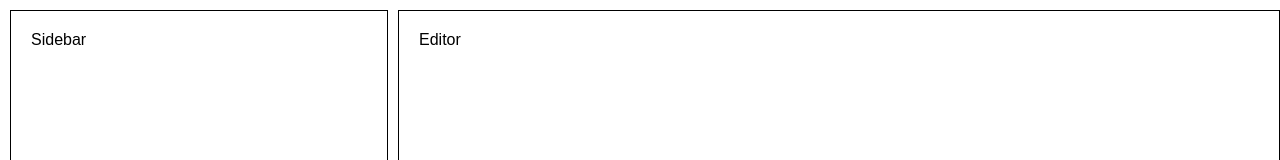
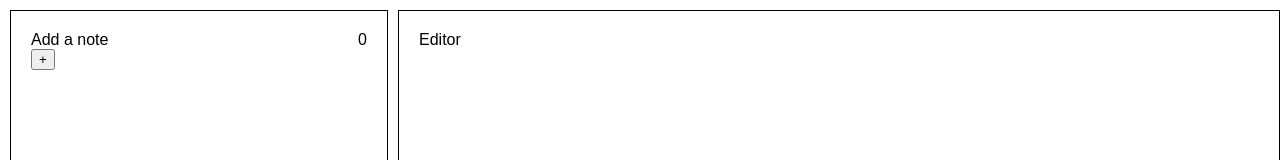
Before and after one commit to purohitdheeraj/Notes-App, a React (Vite) app: page / in a window 1280 px wide. Shown: the top 160 px of the page. Built offline with nearby package versions, Linux system fonts and the light colour scheme.

Commit message:
Feat : Sidebar ✅

```diff
--- a/package.json
+++ b/package.json
@@ -10,6 +10,7 @@
   },
   "dependencies": {
     "@uiw/react-md-editor": "^3.20.5",
+    "nanoid": "^4.0.1",
     "react": "^18.2.0",
     "react-dom": "^18.2.0",
     "react-split": "^2.0.14",
--- a/src/App.css
+++ b/src/App.css
@@ -28,3 +28,26 @@ body {
 	border: 1px solid;
 	padding: 2rem;
 }
+
+.notes {
+	padding-inline-start: 0;
+	list-style: none;
+}
+
+.note {
+	padding: 1rem;
+	border: 1px solid;
+	cursor: pointer;
+	margin: 5px 0;
+	display: flex;
+	justify-content: space-around;
+}
+
+.selected-note {
+	background: navajowhite;
+}
+
+.sidebar-title {
+	display: flex;
+	justify-content: space-between;
+}
--- a/src/components/Sidebar.jsx
+++ b/src/components/Sidebar.jsx
@@ -1,7 +1,81 @@
-import React from "react";
+import { nanoid } from "nanoid";
+import React, { useEffect, useState } from "react";
 
 function Sidebar() {
-	return <aside className="sidebar">Sidebar</aside>;
+	const [notes, setNotes] = useState([]);
+	const [currentNoteIndex, setCurrentNoteIndex] =
+		useState(0);
+
+	const addNote = () => {
+		let noteObj = {
+			id: nanoid(),
+			body: "Start Writing here",
+			title: `New Note ${notes.length + 1}`,
+		};
+
+		setNotes((oldNotes) => [...oldNotes, noteObj]);
+	};
+
+	const getCurrentNote = () => {
+		let currentNote = notes.find(
+			(note) => note.id === currentNoteIndex
+		);
+
+		console.log(currentNote);
+	};
+
+	const deleteNote = (id) => {
+		setNotes((oldNotes) => {
+			return oldNotes.filter(
+				(note) => note.id !== id
+			);
+		});
+	};
+
+	return (
+		<aside className="sidebar">
+			<div className="sidebar-title">
+				{" "}
+				Add a note
+				<span className="notes-count">
+					{notes.length}
+				</span>
+			</div>
+			<button onClick={addNote}>+</button>
+			<ul className="notes">
+				{notes &&
+					notes.map((note) => {
+						let isSelected =
+							currentNoteIndex === note.id;
+						return (
+							<li
+								className={`note ${
+									isSelected
+										? "selected-note"
+										: ""
+								}`}
+								key={note.id}
+								onClick={() =>
+									setCurrentNoteIndex(
+										note.id
+									)
+								}
+							>
+								{note.title}
+								<span
+									className="note-delete"
+									onClick={() =>
+										deleteNote(note.id)
+									}
+								>
+									❌
+								</span>
+							</li>
+						);
+					})}
+			</ul>
+		</aside>
+	);
 }
 
 export default Sidebar;
```
Also changed, not shown: 2 other files (tests, documents, lock files or other folders).
